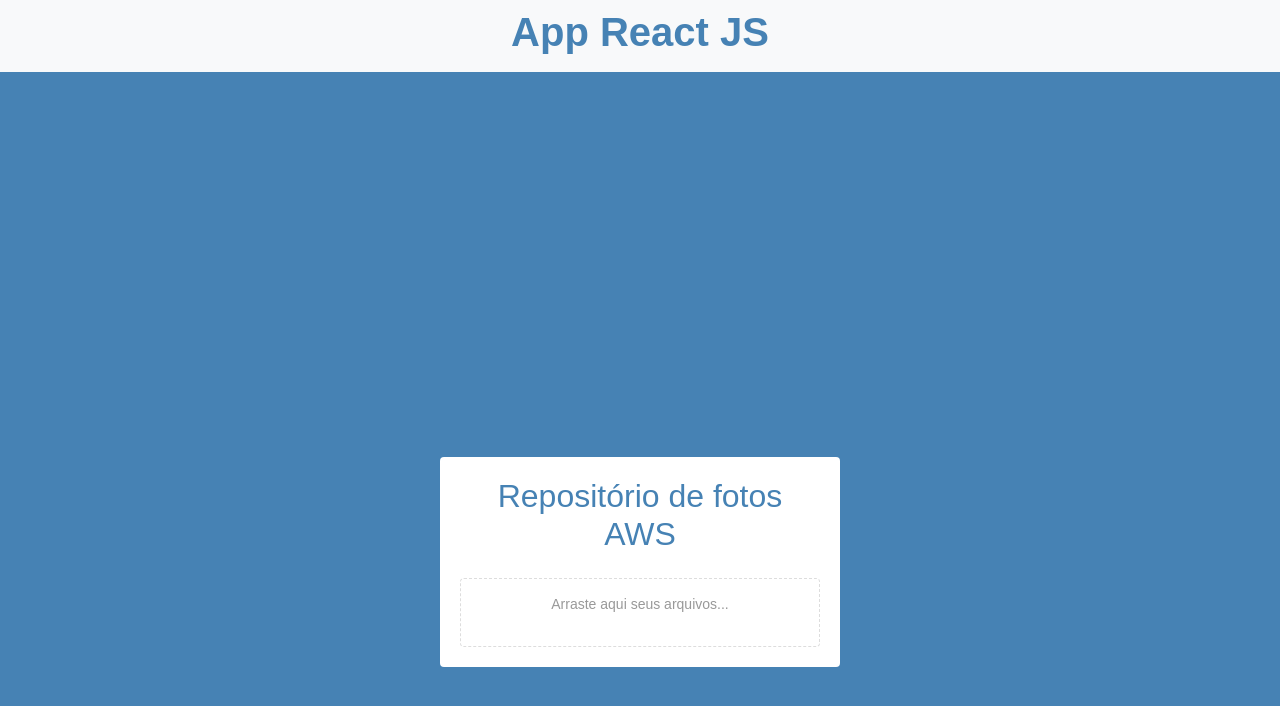
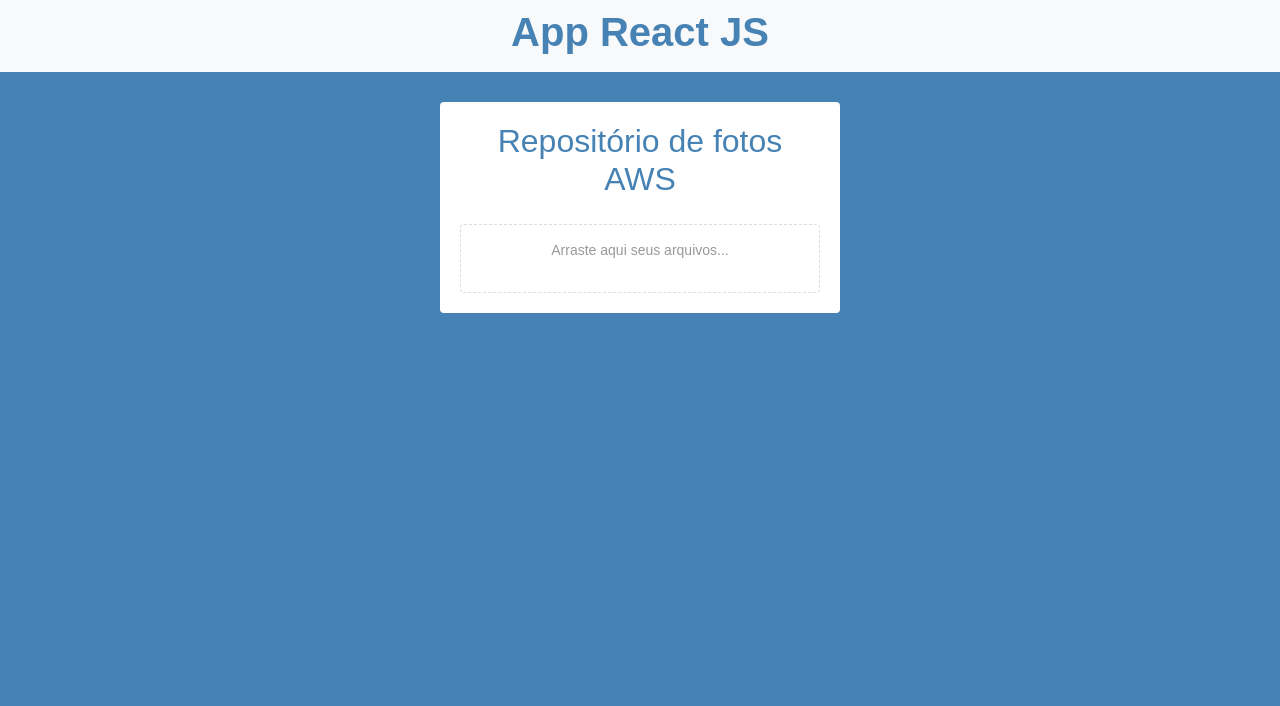
Before and after one commit to alessandrolorenz/exampleupload-frontend, a React (Create React App) app: page / in a window 1280 px wide. Shown: the top 706 px of the page. Built offline with nearby package versions, Linux system fonts and the light colour scheme; no server answers.

Commit message:
Layout improvement

```diff
--- a/src/styles.js
+++ b/src/styles.js
@@ -2,7 +2,6 @@
 
 export const Container = styled.div `
 /* tudo centralizado */
-  margin-top: 90px;
   height: 100%;
   display: flex;
   justify-content: center;
--- a/src/styles/global.js
+++ b/src/styles/global.js
@@ -7,7 +7,7 @@
     margin: 0;
     padding: 0;
     outline: 0;
-    box-sizing: border-box;
+    /* box-sizing: border-box; */
   }
 
   body {
@@ -19,7 +19,7 @@
   }
 
   html, body, #root {
-    height: 100%;
+    /* height: 100%; */
   }
 
 `;
```
